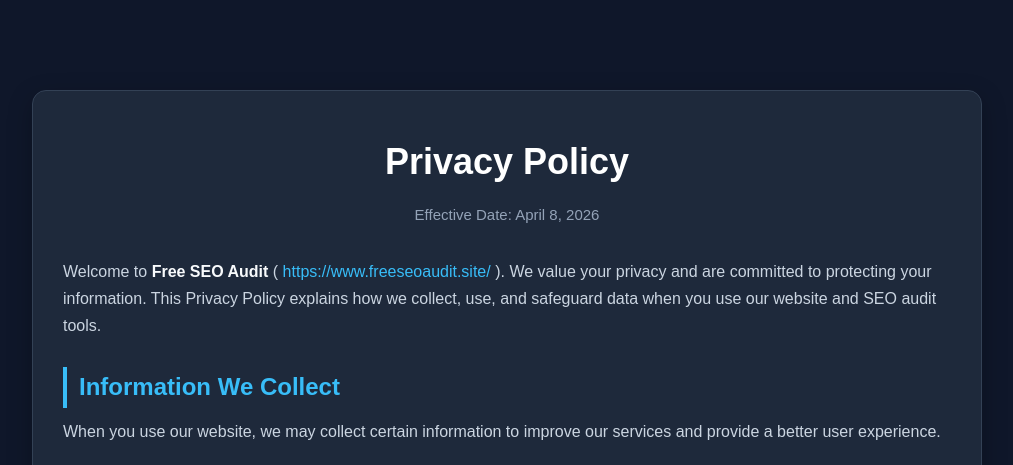
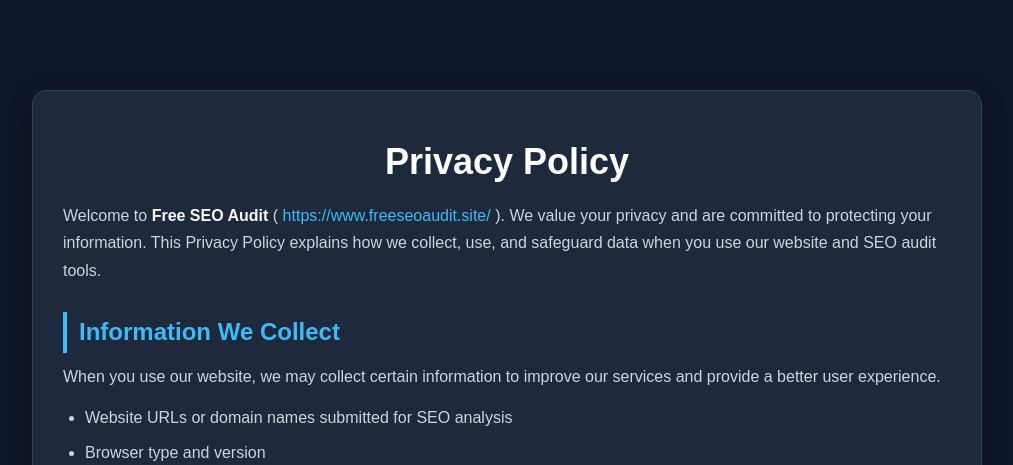
Before and after one commit to mayanksign/seo-audit-tool, a Flask app: page /privacy in a window 1280 px wide. Shown: the top 465 px of the page, without its empty margins (133-1146 px from the left). Run offline with Flask 3, Linux system fonts and the light colour scheme.

Commit message:
Update privacy.html

```diff
--- a/templates/privacy.html
+++ b/templates/privacy.html
@@ -112,7 +112,7 @@
 
     <div class="container">
         <h1>Privacy Policy</h1>
-        <p class="effective-date">Effective Date: April 8, 2026</p>
+
 
         <p>
             Welcome to <span class="highlight">Free SEO Audit</span> (
```
